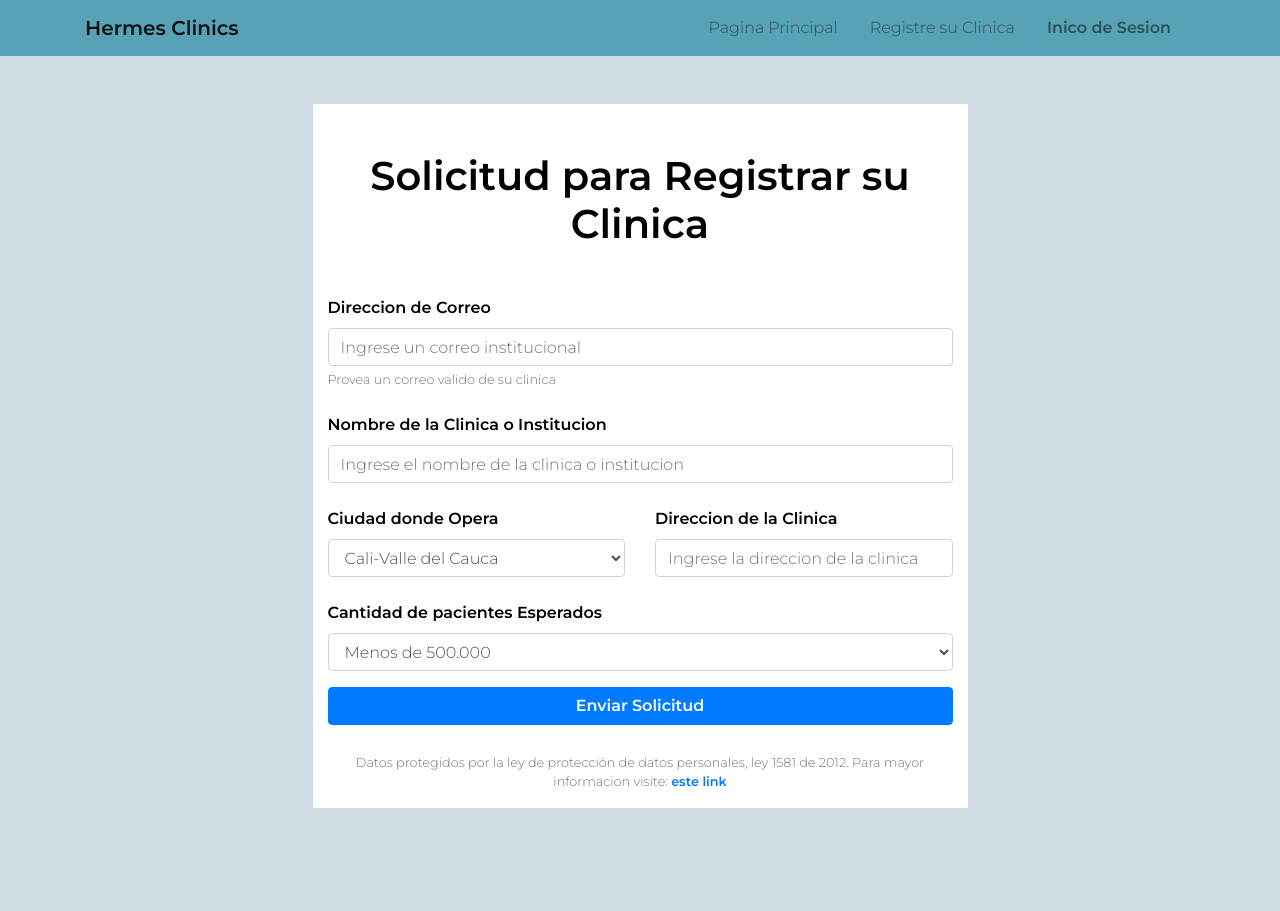
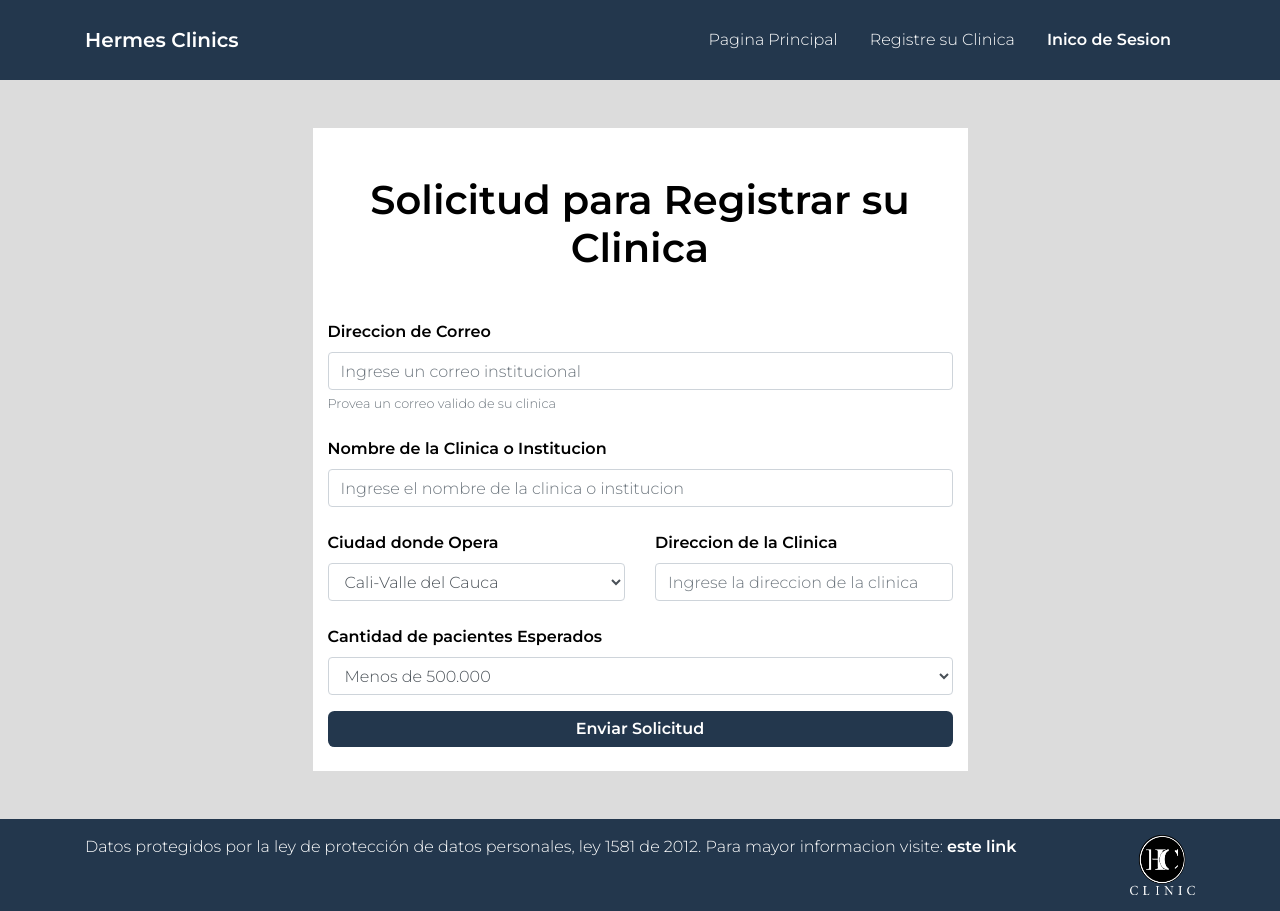
Before and after one commit to juaca2009/GestorHistoriasClinicas, a Flask app: page /registroClinico in a window 1280 px wide. Before the commit the page ends 808 px from the top, so only its background shows below. Run offline with Flask 2, Linux system fonts and the light colour scheme.

Commit message:
cambio estructura css layout principal

```diff
--- /dev/null
+++ b/sistema_gestor_historias_clinicas/static/css/principal_layout.css
@@ -0,0 +1,60 @@
+:root{
+    --blue: #23374d;
+    --blue-x: #0085FF;
+    --light-blue: #85c3FF;
+    --white: #ffffff;
+    --white-x: #dcdcdc;
+    --black: rgb(0, 0, 0);
+}
+
+body{
+    font-family: 'Montserrat', sans-serif;
+    font-size: 1rem;
+    font-weight: 300;
+    color: var(--white);
+    background-color: var(--white);
+    overflow-x: hidden;
+}
+
+.logo{
+    width: 100px;
+    height: 60px;
+}
+
+.navbar{
+    min-height: 5rem;
+}
+
+.bg-light{
+    background-color: var(--blue) !important;
+}
+
+.bg-dark{
+    background-color: var(--blue) !important;
+}
+
+.link-color{
+    color: var(--white) !important
+}
+
+.text-black{
+    color: var(--black) !important;
+}
+
+.btn{
+    font-weight: 700;
+    padding: .8rem, 1rem;
+    border: 0;
+    border-radius: .4rem;
+}
+
+.btn-color{
+	background-color: var(--blue);
+	color: var(--white);
+}
+
+.btn-color:hover{
+	background: var(--light-blue);
+    color: var(--black);
+    opacity: .8;
+}
--- a/sistema_gestor_historias_clinicas/static/css/registro_clinica.css
+++ b/sistema_gestor_historias_clinicas/static/css/registro_clinica.css
@@ -1,9 +1,9 @@
 :root{
-    --blue: rgba(73, 156, 177, 0.891);
-    --blue-x: rgba(37, 114, 165, 0.733);
-    --light-blue: #c7eaee;
+    --blue: #23374d;
+    --blue-x: #0085FF;
+    --light-blue: #85c3FF;
     --white: #ffffff;
-    --white-x: #e8eef2;
+    --white-x: #dcdcdc;
     --white-xx: #d2dee6;
     --black: rgb(0, 0, 0);
 }
@@ -12,13 +12,9 @@ body{
     font-family: 'Montserrat', sans-serif;
     font-size: 1rem;
     font-weight: 300;
-    color: var(--black);
-    background-color: var(--white-xx);
+    color: var(--white);
+    background-color: var(--white-x);
     overflow-x: hidden;
-}
-
-.bg-light{
-    background-color: var(--blue) !important;
 }
 
 .bg-form{
--- a/sistema_gestor_historias_clinicas/templates/principal_layout.html
+++ b/sistema_gestor_historias_clinicas/templates/principal_layout.html
@@ -4,6 +4,7 @@
         <meta charset="utf-8">
         <meta name="viewport" content="width=device-width, initial-scale=1, shrink-to-fit=no">
         <link rel="stylesheet" href="https://cdn.jsdelivr.net/npm/bootstrap@4.5.3/dist/css/bootstrap.min.css" integrity="sha384-TX8t27EcRE3e/ihU7zmQxVncDAy5uIKz4rEkgIXeMed4M0jlfIDPvg6uqKI2xXr2" crossorigin="anonymous">
+        <link  rel="stylesheet" href="../static/css/principal_layout.css" type="text/css">
         {% block cssPers %} {% endblock %}
         <link href="https://fonts.googleapis.com/css2?family=Montserrat:wght@300;600&display=swap" rel="stylesheet">
         <link href="https://unpkg.com/ionicons@4.5.10-0/dist/css/ionicons.min.css" rel="stylesheet">
--- a/sistema_gestor_historias_clinicas/templates/solicitud_clinica.html
+++ b/sistema_gestor_historias_clinicas/templates/solicitud_clinica.html
@@ -1,38 +1,12 @@
-<!doctype html>
-<html>
-    <head>
-        <meta charset="utf-8">
-        <meta name="viewport" content="width=device-width, initial-scale=1, shrink-to-fit=no">
-        <link rel="stylesheet" href="https://cdn.jsdelivr.net/npm/bootstrap@4.5.3/dist/css/bootstrap.min.css" integrity="sha384-TX8t27EcRE3e/ihU7zmQxVncDAy5uIKz4rEkgIXeMed4M0jlfIDPvg6uqKI2xXr2" crossorigin="anonymous">
-        <link  rel="stylesheet" href="../static/css/registro_clinica.css" type="text/css">
-        <link href="https://fonts.googleapis.com/css2?family=Montserrat:wght@300;600&display=swap" rel="stylesheet">
-        <link href="https://unpkg.com/ionicons@4.5.10-0/dist/css/ionicons.min.css" rel="stylesheet">
-        <link rel="shortcut icon" type="image/x-icon" href="../static/imagenes/clinico.ico">
-        <title>Hermes Home</title>
-    </head>
-    <body>
-        <nav class="navbar navbar-expand-lg navbar-light bg-light">
-            <div class="container">
-            <a class="navbar-brand font-weight-bold" href="#">Hermes Clinics</a>
-            <button class="navbar-toggler" type="button" data-toggle="collapse" data-target="#navbarSupportedContent" aria-controls="navbarSupportedContent" aria-expanded="false" aria-label="Toggle navigation">
-              <span class="navbar-toggler-icon"></span>
-            </button>
+{% extends "principal_layout.html" %}
 
-            <div class="collapse navbar-collapse" id="navbarSupportedContent">
-              <ul class="navbar-nav ml-auto">
-                <li class="nav-item mr-3">
-                  <a class="nav-link" href="#">Pagina Principal <span class="sr-only">(current)</span></a>
-                </li>
-                <li class="nav-item  mr-3">
-                  <a class="nav-link" href="#">Registre su Clinica</a>
-                </li>
-                <li class="nav-item  mr-3">
-                  <a class="nav-link font-weight-bold text-black" href="#">Inico de Sesion</a>
-                </li>
-              </ul>
-            </div>
-            </div>
-        </nav>
+
+{% block cssPers %}
+  <link  rel="stylesheet" href="../static/css/registro_clinica.css" type="text/css">
+{% endblock cssPers %}
+
+
+{% block contenido %}
         <section>
             <div class="row mt-5">
                 <div class="col-lg-3"></div>
@@ -44,18 +18,18 @@
                     </div>
                     <form>
                         <div class="form-group mb-4">
-                          <label for="exampleInputEmail1" class="form-label font-weight-bold">Direccion de Correo</label>
+                          <label for="exampleInputEmail1" class="form-label text-black font-weight-bold">Direccion de Correo</label>
                           <input type="email" class="form-control" placeholder="Ingrese un correo institucional" id="exampleInputEmail1" aria-describedby="emailHelp">
                           <small id="emailHelp" class="form-text text-muted">Provea un correo valido de su clinica</small>
                         </div>
                         <div class="form-group mb-4">
-                          <label for="exampleInputPassword1" class="form-label font-weight-bold">Nombre  de la Clinica o Institucion</label>
+                          <label for="exampleInputPassword1" class="form-label text-black font-weight-bold">Nombre  de la Clinica o Institucion</label>
                           <input type="text" class="form-control mb-2"  placeholder="Ingrese el nombre de la clinica o institucion" id="exampleInputPassword1">
                         </div>
                         <div class="row">
                             <div class="col">
                                 <div class="form-group">
-                                    <label for="exampleFormControlSelect1" class="font-weight-bold">Ciudad donde Opera</label>
+                                    <label for="exampleFormControlSelect1" class="text-black font-weight-bold">Ciudad donde Opera</label>
                                     <select class="form-control" id="exampleFormControlSelect1">
                                       <option>Cali-Valle del Cauca</option>
                                       <option>Bogota-Cundinamarca</option>
@@ -67,13 +41,13 @@
                             </div>
                             <div class="col">
                                 <div class="form-group mb-4">
-                                    <label for="exampleInputPassword1" class="form-label font-weight-bold">Direccion  de la Clinica</label>
+                                    <label for="exampleInputPassword1" class="form-label text-black font-weight-bold">Direccion  de la Clinica</label>
                                     <input type="text" class="form-control mb-2"  placeholder="Ingrese la direccion de la clinica" id="exampleInputPassword1">
                                   </div>
                             </div>
                         </div>
                         <div class="form-group">
-                            <label for="exampleFormControlSelect1" class="font-weight-bold">Cantidad de pacientes Esperados</label>
+                            <label for="exampleFormControlSelect1" class="text-black font-weight-bold">Cantidad de pacientes Esperados</label>
                             <select class="form-control" id="exampleFormControlSelect1">
                               <option>Menos de 500.000</option>
                               <option>Mas de 500.000</option>
@@ -81,17 +55,9 @@
                             </select>
                         </div>
                         <button type="submit" class="btn btn-primary w-100 btn-color font-weight-bold mb-4">Enviar Solicitud</button>
-                        <div class="text-center mb-3">
-                            <small id="emailHelp" class="form-text text-muted">Datos protegidos por la ley de protección de datos personales, ley 1581 de 2012.
-                                Para mayor informacion visite: <a href="https://www.sic.gov.co/sobre-la-proteccion-de-datos-personales" class="font-weight-bold link-color">este link</a></small>
-                        </div>
                     </form>
                 </div>
                 <div class="col-lg-3"></div>
             </div>
         </section>
-
-        <script src="https://code.jquery.com/jquery-3.5.1.slim.min.js" integrity="sha384-DfXdz2htPH0lsSSs5nCTpuj/zy4C+OGpamoFVy38MVBnE+IbbVYUew+OrCXaRkfj" crossorigin="anonymous"></script>
-        <script src="https://cdn.jsdelivr.net/npm/popper.js@1.16.1/dist/umd/popper.min.js" integrity="sha384-9/reFTGAW83EW2RDu2S0VKaIzap3H66lZH81PoYlFhbGU+6BZp6G7niu735Sk7lN" crossorigin="anonymous"></script>
-        <script src="https://cdn.jsdelivr.net/npm/bootstrap@4.5.3/dist/js/bootstrap.min.js" integrity="sha384-w1Q4orYjBQndcko6MimVbzY0tgp4pWB4lZ7lr30WKz0vr/aWKhXdBNmNb5D92v7s" crossorigin="anonymous"></script>
-    </body>
+{% endblock contenido %}
```
Also changed, not shown: sistema_gestor_historias_clinicas/static/css/home.css (+0 -28 lines), sistema_gestor_historias_clinicas/static/css/inicioSesion.css (+0 -52 lines).
